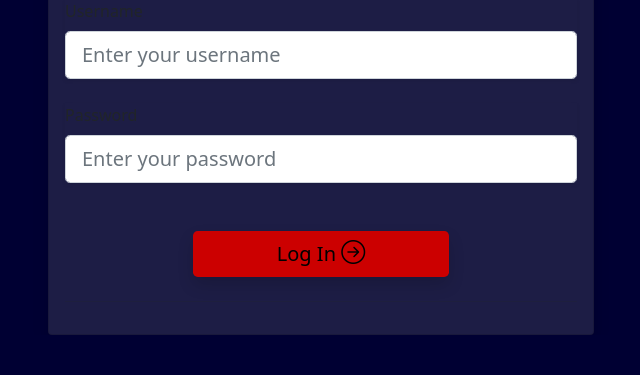
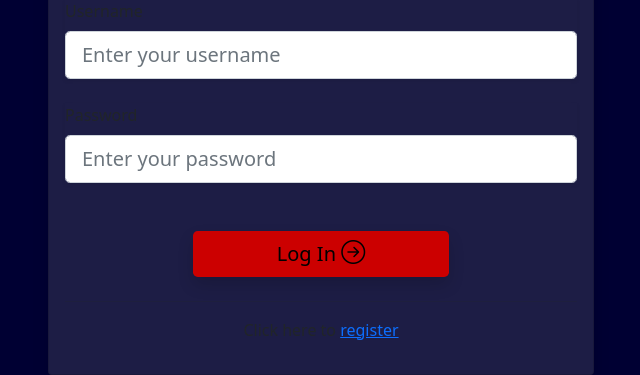
Before and after one commit to aniketadhikari/capstone, a PHP site: page / in a window 1280 px wide. Shown: the part 540-915 px from the top of the page, without its empty margins (319-959 px from the left). Before the commit the page ends 875 px from the top, so only its background shows below. Run offline with PHP 8.4, Linux system fonts and the light colour scheme; some libraries are stand-ins or nearby versions.

Commit message:
Added registration page

```diff
--- a/index.php
+++ b/index.php
@@ -36,7 +36,7 @@
                                 <button class="btn-lg shadow" type="button" style="background-color: #CC0000; border: none">Log In <i class="bi bi-arrow-right-circle h4"></i></button>
                             </div>
                             <hr class="hr mt-4" />
-
+                            <p class="text-center">Click here to <a href="register.php">register</a></p>
                         </form>
                     </div>
                 </div>
```
Also changed, not shown: register.php (added).
